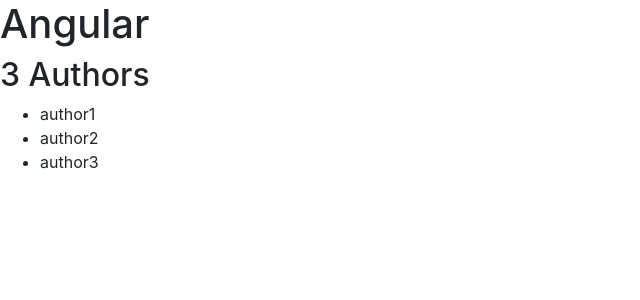
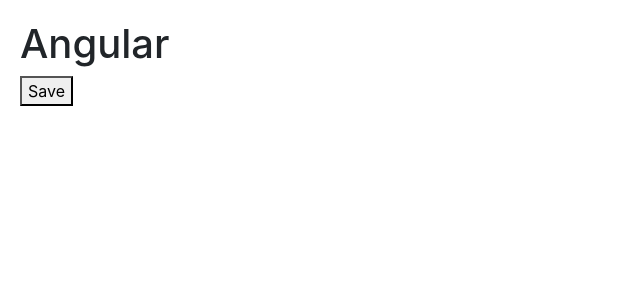
Before and after one commit to JPHumphreys/Angular, an Angular app in the folder angular-project/: page / in a window 1280 px wide. Shown: the top 300 px of the page, without its empty margins (0-640 px from the left). Built offline with nearby package versions, Linux system fonts and the light colour scheme.

Commit message:
event bubbling concept

```diff
--- a/angular-project/src/app/app.component.html
+++ b/angular-project/src/app/app.component.html
@@ -1,5 +1,5 @@
 <h1>Angular</h1>
-<authors></authors>
+<courses></courses>
 
 
 
--- a/angular-project/src/app/authors/authors.component.html
+++ b/angular-project/src/app/authors/authors.component.html
@@ -1,6 +1,6 @@
-<h2>{{ authors.length }} Authors</h2>
+<h2> Angular </h2>
 <ul>
-    <li *ngFor="let author of authors">
-        {{ author }}
+    <li *ngFor="let course of courses">
+        {{ course }}
     </li>
 </ul>
--- a/angular-project/src/app/courses.component.ts
+++ b/angular-project/src/app/courses.component.ts
@@ -1,21 +1,21 @@
 //import { CoursesService } from './courses.service';
 import { Component } from '@angular/core';
+import { $$ } from 'protractor';
 
 @Component({
     selector: 'courses',
     template: `
-                <img [src]="imageUrl" />
-                <table>
-                    <tr>
-                        <td [attr.colspan]="colSpan"></td>//targeting the colSpan attribute of the html element
-                    </tr>
-                </table>
+                <div (click)="onDivClicked">
+                    <button (click)="onSave($event)">Save</button>
+                </div>
               `
 })//decorator function
 export class CoursesComponent{
-
-    imageUrl = "http://lorempixel.com/400/200";
-    colSpan = 2;
-
-
+    onDivClicked(){
+        console.log("div was clicked");
+    }
+    onSave($event){
+        $event.stopPropogation();
+        console.log("button was clicked", $event);
+    }
 }
--- a/angular-project/src/styles.css
+++ b/angular-project/src/styles.css
@@ -1,2 +1,6 @@
 /* You can add global styles to this file, and also import other style files */
-@import "~bootstrap/dist/css/bootstrap.css"
+@import "~bootstrap/dist/css/bootstrap.css";
+
+body{
+    padding:20px
+}
```
